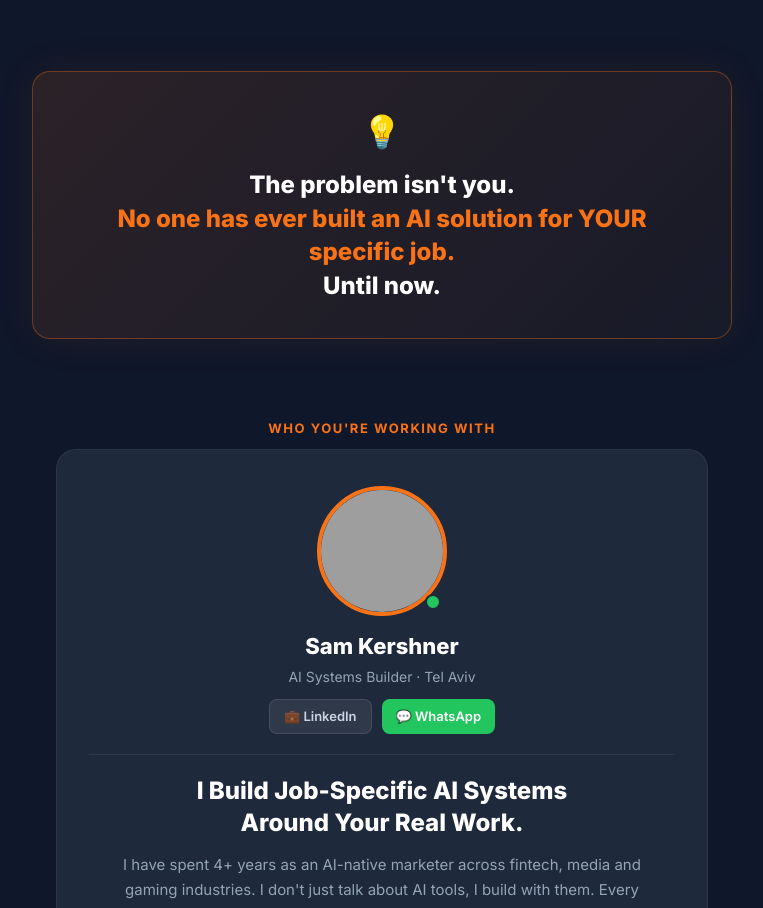
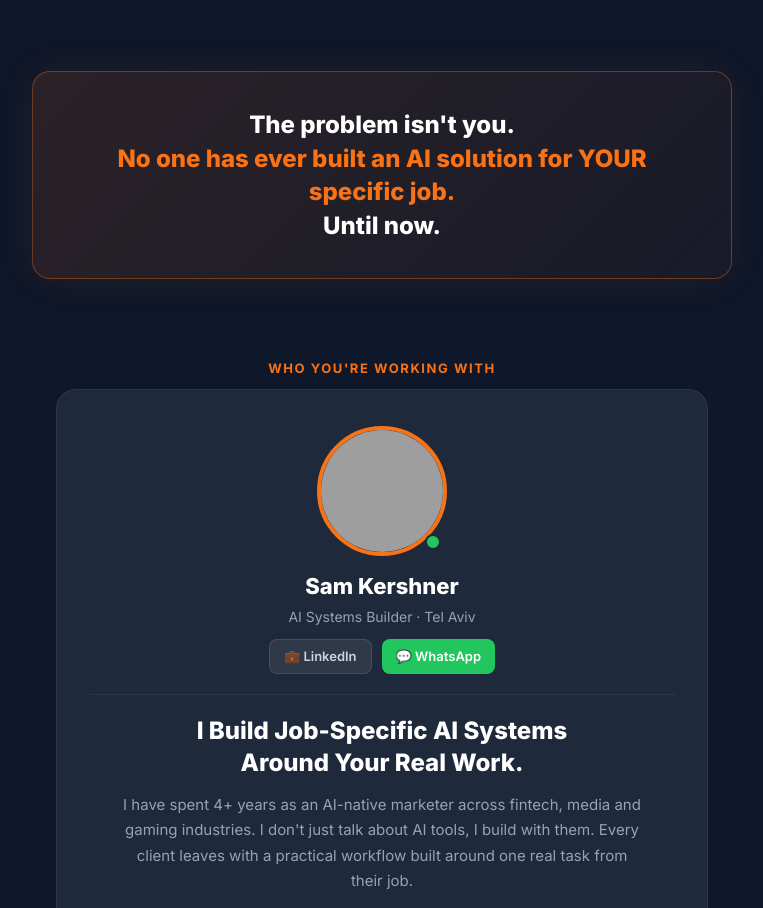
Before and after one commit to samkershner1234-aisk/ai-with-sam, a React (Vite) app: page / in a window 1280 px wide. Shown: the part 1377-2285 px from the top of the page, without its empty margins (258-1021 px from the left). Built offline with nearby package versions, Linux system fonts and the light colour scheme; grey boxes are pictures that could not be loaded.

Commit message:
Remove icon from highlight box in Home.jsx
Removed the icon from the highlight box in Home component.

```diff
--- a/src/pages/Home.jsx
+++ b/src/pages/Home.jsx
@@ -25,7 +25,6 @@ export default function Home() {
       <section style={{ background: "#0F172A", padding: "0 24px 40px" }}>
         <div style={{ maxWidth: 700, margin: "0 auto" }}>
           <div style={{ background: "linear-gradient(135deg, rgba(249,115,22,0.12), rgba(249,115,22,0.04))", border: "1.5px solid rgba(249,115,22,0.35)", borderRadius: 18, padding: "36px 40px", textAlign: "center", boxShadow: "0 0 40px rgba(249,115,22,0.08)" }}>
-            <div style={{ fontSize: 32, marginBottom: 12 }}>💡</div>
             <p style={{ fontSize: "clamp(18px,2.5vw,24px)", fontWeight: 800, color: "#fff", lineHeight: 1.4, margin: 0 }}>
               The problem isn't you.<br />
               <span style={{ color: "#F97316" }}>No one has ever built an AI solution for YOUR specific job.</span>
```
